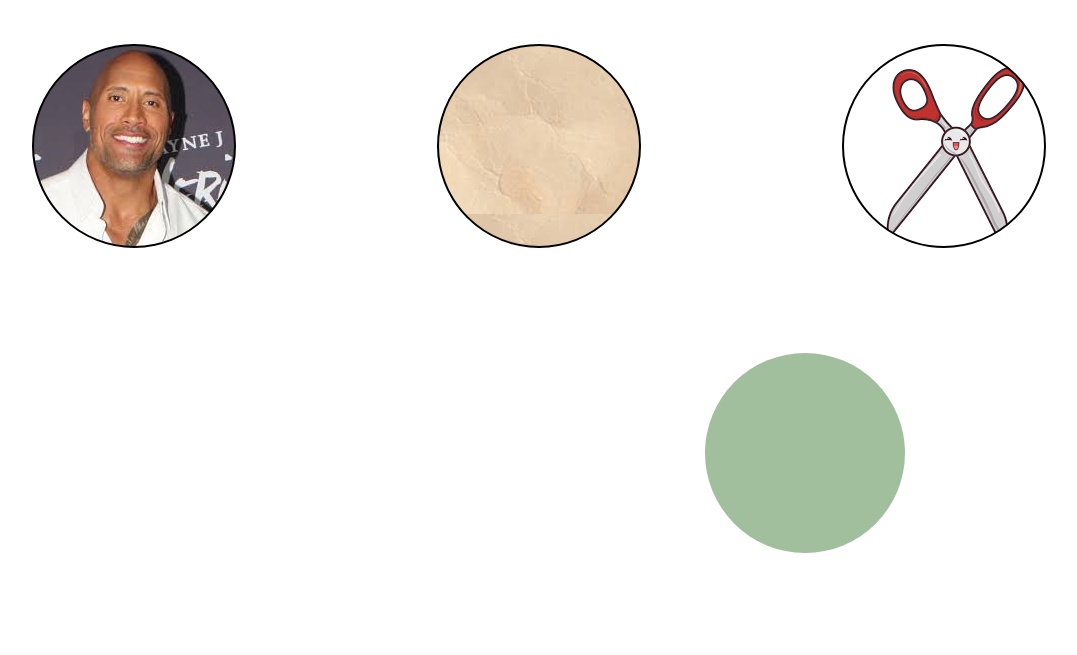
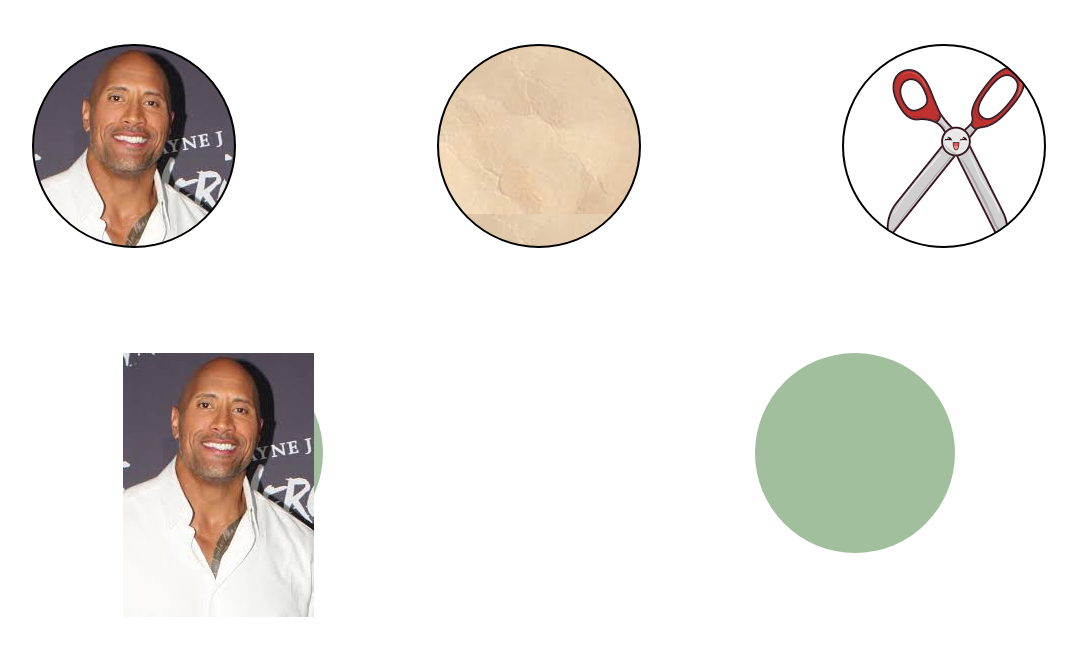
Before and after one commit to sophomorica/rps_game, a plain HTML site: page index.html in a window 1280 px wide. Both pictures are taken after a click on the element 235 px from the left and 206 px from the top of the page. Shown: the part 61-716 px from the top of the page, without its empty margins (101-1178 px from the left). Drawn offline with Linux system fonts and the light colour scheme.

Commit message:
remove function works

```diff
--- a/index.html
+++ b/index.html
@@ -8,19 +8,20 @@
     <link href="main.css" rel="stylesheet" type="text/css" />
   </head>
   <body>
-    <div class="container"></div>
-    <h1 id="title">Rock Paper Scissors!</h1>
-    <div class="choices">
-      <div id = "rock" class="choice"></div>
-      <div id = "paper" class="choice"></div>
-      <div id = "scissors" class="choice"></div>
+    <div class="container">
+      <h1 id="title">Rock Paper Scissors!</h1>
+      <div class="choices">
+        <div id="rock" class="choice"></div>
+        <div id="paper" class="choice"></div>
+        <div id="scissors" class="choice"></div>
+      </div>
+      <div class="results">
+        <div id="user" class="result">
+
+        </div>
+        <div id="comp" class="result"></div>
+      </div>
     </div>
-    <div class = "results">
-      <div id = "user" class = "result"></div>
-      <div id = "comp" class = "result"></div>
-
-    </div>
-
     <script src="main.js" rel="stylesheet"></script>
   </body>
 </html>
--- a/main.css
+++ b/main.css
@@ -45,8 +45,12 @@ h1{
 }
 .paper{
   box-shadow: 3px 3px 3px green;
+  background-color: black;
   background-image: url("/images/paper.jpeg");
 }
 .scissor{
   background-image: url("/images/scissors.png");
 }
+#user{
+
+}
--- a/main.js
+++ b/main.js
@@ -1,27 +1,37 @@
 var answerArray = ["rock", "paper", "scissors"];
 var userChoice;
-var choices = document.getElementsByClassName("choice")
-var userView = document.getElementById("user")
-var compView = document.getElementById("comp")
+var choices = document.getElementsByClassName("choice");
+var userView = document.getElementById("user");
+var compView = document.getElementById("comp");
 
-answerArray.forEach(function(answer){
-console.log(answer)
-})
+answerArray.forEach(function(answer) {
+  console.log(answer);
+});
 
-for (var i = 0; i < choices.length; i++){
-  choices[i].addEventListener("click", function(){
-    userChoice = this.id
-    switch(userChoice){
+for (var i = 0; i < choices.length; i++) {
+  choices[i].addEventListener("click", function() {
+    removeCards()
+
+    userChoice = this.id;
+
+    let image = document.createElement("img");
+    userView.appendChild(image);
+    switch (userChoice) {
       case "rock":
-      userView.classList = "rock"
-      break
+        image.src = `/images/rock.jpeg`;
+        break;
       case "paper":
-      userView.classList = "paper"
-      break
+        image.src = `/images/paper.jpeg`;
+        break;
       case "scissors":
-      userView.classList = "scissors"
+        image.src = `/images/scissors.png`;
+    }
+  });
+}
 
-    }
-
-  })
-}
+const removeCards = () => {
+  let removeDiv = document.querySelector(".result");
+  while (removeDiv.firstChild) {
+    removeDiv.removeChild(removeDiv.firstChild);
+  }
+};
```
